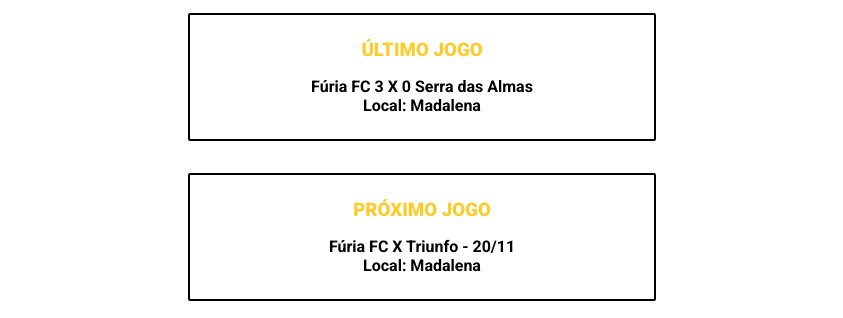
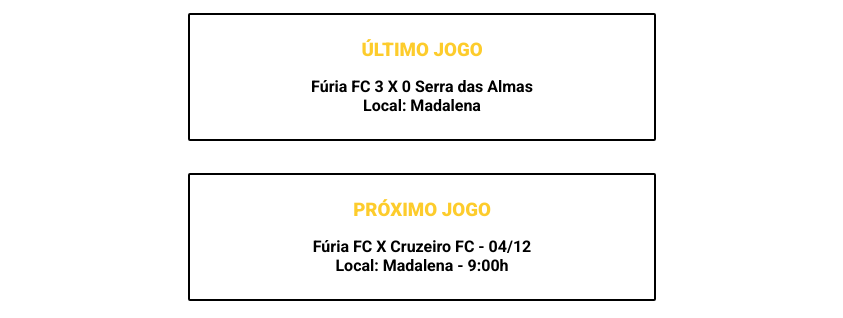
Before and after one commit to JmJunior20/furia-fc, a plain HTML site: page index.html in a window 1280 px wide. Shown: the part 634-952 px from the top of the page, without its empty margins (218-1061 px from the left). Drawn offline with Linux system fonts and the light colour scheme.

Commit message:
Atualizando o proximo jogo

```diff
--- a/index.html
+++ b/index.html
@@ -107,7 +107,10 @@
             <span>Os Auri-Negros</span>
             <span>Amarelo e Preto</span>
             <span
-              >Presidente <a href="https://www.instagram.com/ralphsoares0/" target="_blank">@ralphsoares0</a></span
+              >Presidente
+              <a href="https://www.instagram.com/ralphsoares0/" target="_blank"
+                >@ralphsoares0</a
+              ></span
             >
             <span>SMM, RJ</span>
           </div>
@@ -135,8 +138,8 @@
 
           <div class="card">
             <h3>Próximo jogo</h3>
-            <p>Fúria FC X Triunfo - 20/11</p>
-            <p>Local: Madalena</p>
+            <p>Fúria FC X Cruzeiro FC - 04/12</p>
+            <p>Local: Madalena - 9:00h</p>
           </div>
         </div>
       </div>
```
